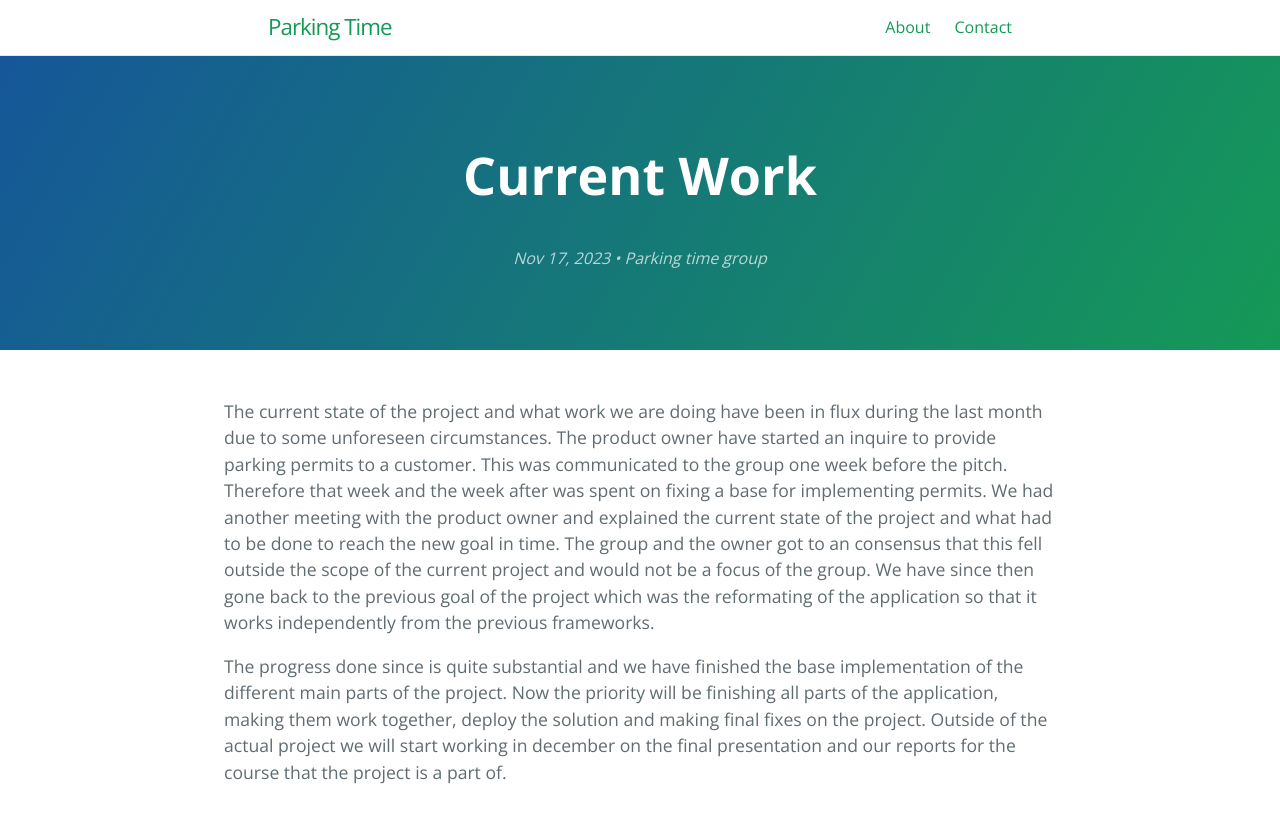
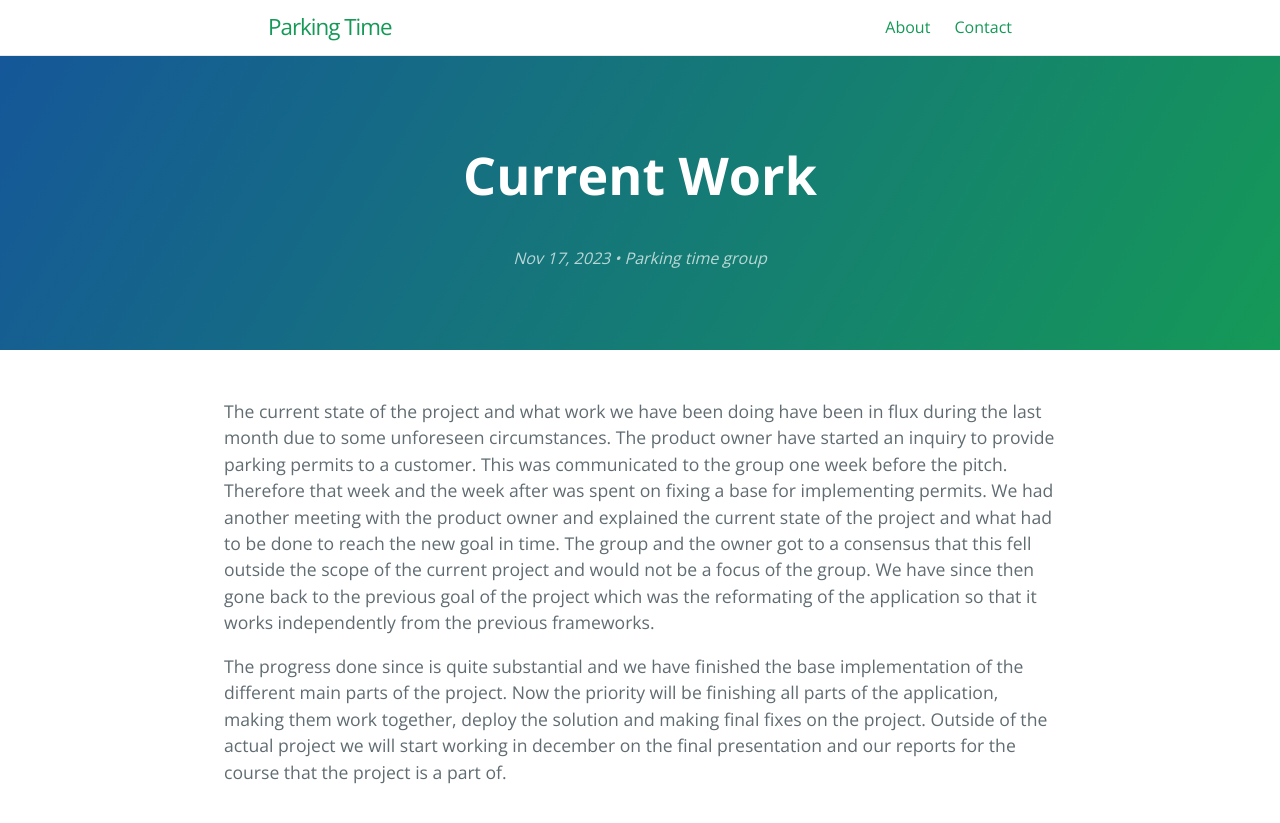
Before and after one commit to Swedish-Parking-Time/Swedish-Parking-Time.github.io, a Jekyll site: the page built from _posts/2023-11-17-Current-work.md, in a window 1280 px wide. Shown: the top 823 px of the page. Built offline with Jekyll 4.4.1, drawn with Linux system fonts in a browser that asks for light colours.

Commit message:
Grammar fixes

```diff
--- a/_posts/2023-11-17-Current-work.md
+++ b/_posts/2023-11-17-Current-work.md
@@ -2,6 +2,6 @@
 layout: post
 ---
 
-The current state of the project and what work we are doing have been in flux during the last month due to some unforeseen circumstances. The product owner have started an inquire to provide parking permits to a customer. This was communicated to the group one week before the pitch. Therefore that week and the week after was spent on fixing a base for implementing permits. We had another meeting with the product owner and explained the current state of the project and what had to be done to reach the new goal in time. The group and the owner got to an consensus that this fell outside the scope of the current project and would not be a focus of the group. We have since then gone back to the previous goal of the project which was the reformating of the application so that it works independently from the previous frameworks.
+The current state of the project and what work we have been doing have been in flux during the last month due to some unforeseen circumstances. The product owner have started an inquiry to provide parking permits to a customer. This was communicated to the group one week before the pitch. Therefore that week and the week after was spent on fixing a base for implementing permits. We had another meeting with the product owner and explained the current state of the project and what had to be done to reach the new goal in time. The group and the owner got to a consensus that this fell outside the scope of the current project and would not be a focus of the group. We have since then gone back to the previous goal of the project which was the reformating of the application so that it works independently from the previous frameworks.
 
 The progress done since is quite substantial and we have finished the base implementation of the different main parts of the project. Now the priority will be finishing all parts of the application, making them work together, deploy the solution and making final fixes on the project. Outside of the actual project we will start working in december on the final presentation and our reports for the course that the project is a part of.
```
